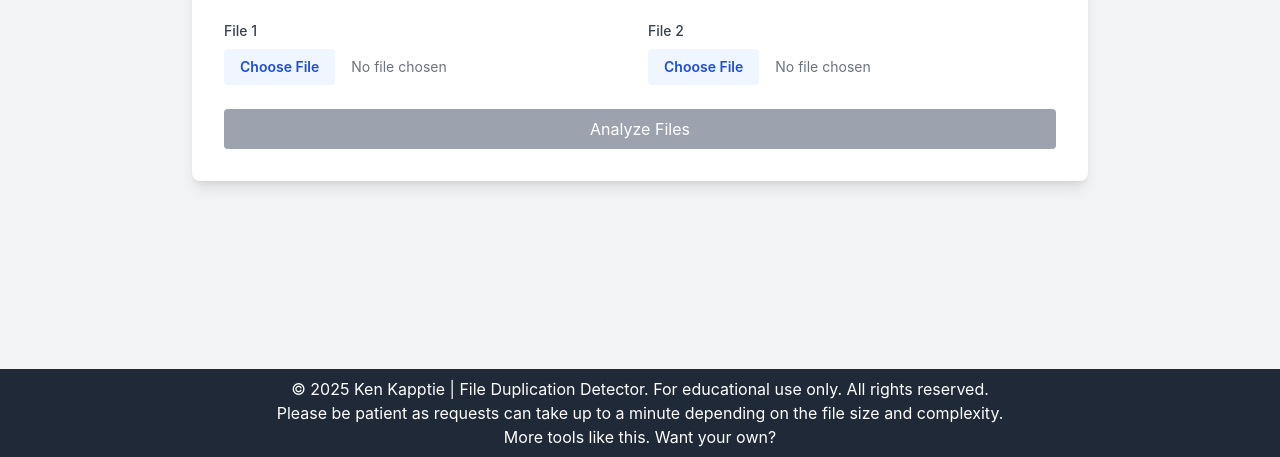
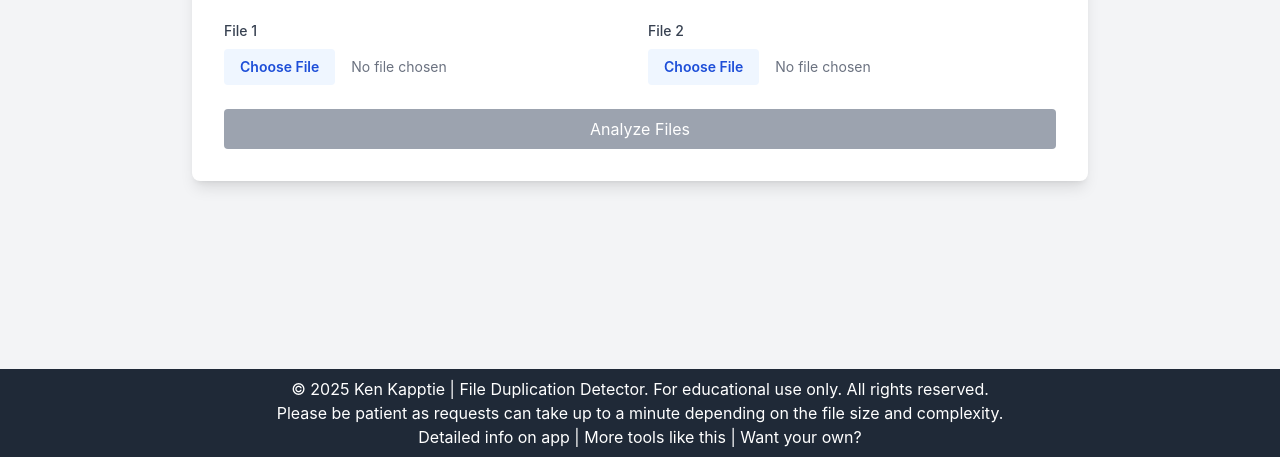
Before and after one commit to kappter/file-duplication-detector, a plain HTML site: page index.html in a window 1280 px wide. Shown: the part 343-800 px from the top of the page. Drawn offline with nearby package versions, Linux system fonts and the light colour scheme.

Commit message:
Update index.html

```diff
--- a/index.html
+++ b/index.html
@@ -86,8 +86,11 @@
     <p>© 2025 Ken Kapptie | File Duplication Detector. For educational use only. All rights reserved.</p>
           <p>Please be patient as requests can take up to a minute depending on the file size and complexity.</p>
             <div class="donation-links">
-                <a href="https://kappter.github.io/portfolio/#projects" target="_blank">More tools like this. </a>
+                <a href="https://github.com/kappter/file-duplication-detector">Detailed info on app | </a>
+                <a href="https://kappter.github.io/portfolio/#projects" target="_blank">More tools like this | </a>
                 <a href="https://kappter.github.io/portfolio/proposal.html">Want your own?</a>
+
+
             </div>
   </footer>
   <script src="script.js"></script>
```
